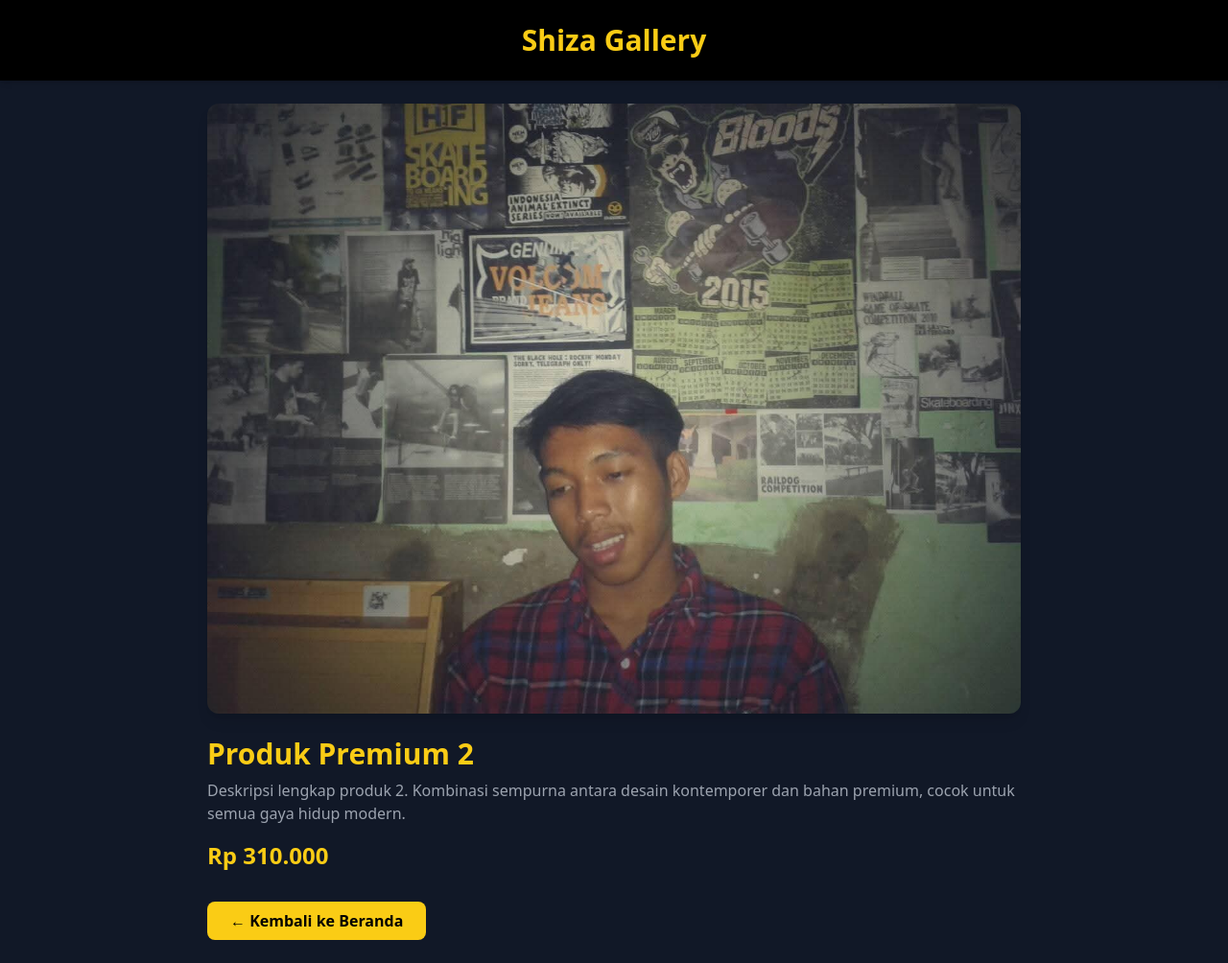
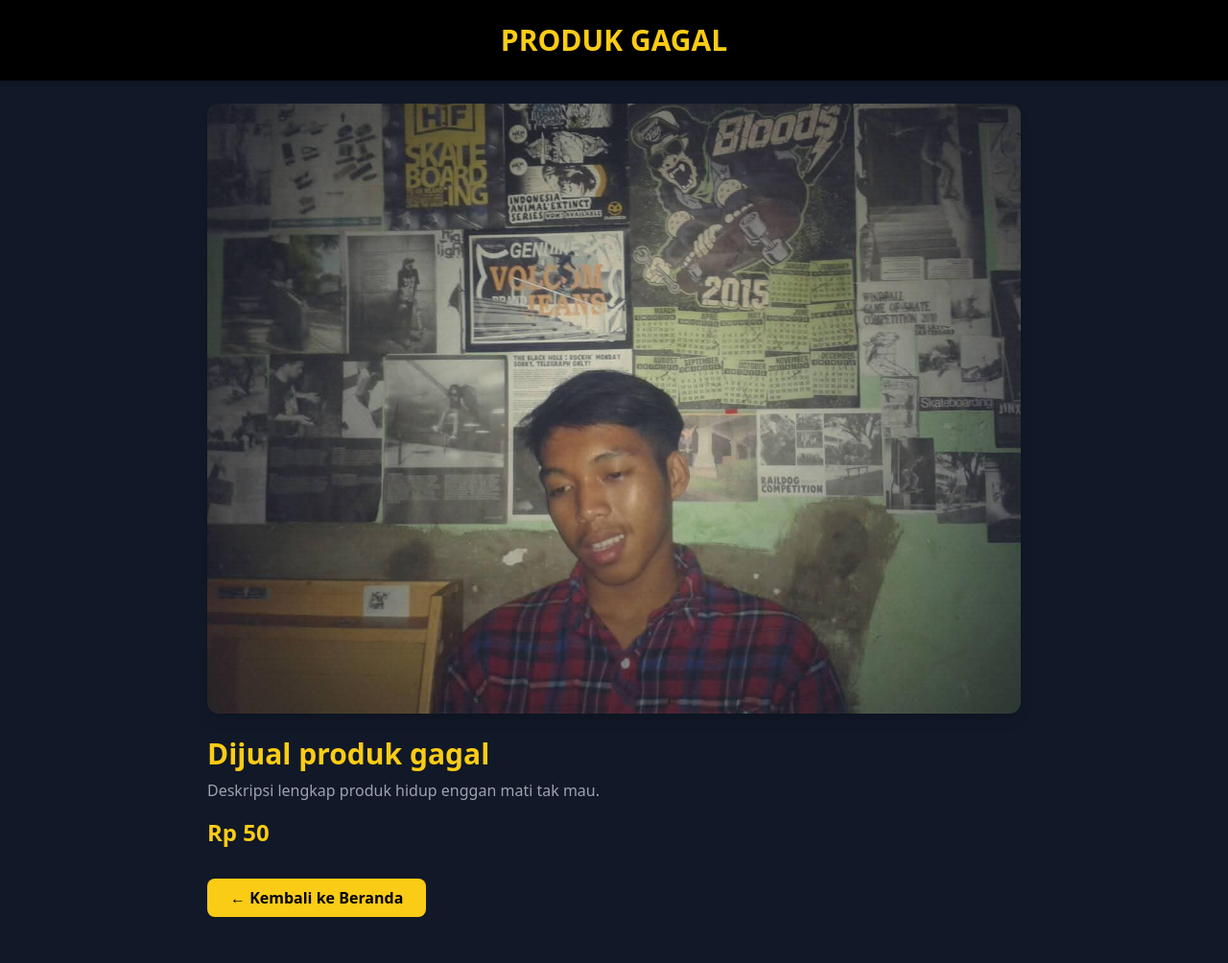
Before and after one commit to megaarcv/shiza, a plain HTML site: page produk2.html in a window 1280 px wide. Shown: the whole page at 96% size. After the commit the page ends 980 px from the top, so only its background shows below. Drawn offline with nearby package versions, Linux system fonts and the light colour scheme.

Commit message:
Update produk2.html

```diff
--- a/produk2.html
+++ b/produk2.html
@@ -8,14 +8,14 @@
 </head>
 <body class="bg-gray-900 text-white font-sans">
   <header class="bg-black py-6 text-center shadow-md">
-    <h1 class="text-3xl font-bold text-yellow-400">Shiza Gallery</h1>
+    <h1 class="text-3xl font-bold text-yellow-400">PRODUK GAGAL</h1>
   </header>
 
   <main class="max-w-4xl mx-auto p-6">
     <img src="images/produk2.jpg" alt="Produk 2" class="rounded-xl shadow-lg w-full">
-    <h2 class="mt-6 text-3xl text-yellow-400 font-bold">Produk Premium 2</h2>
-    <p class="text-gray-400 mt-2">Deskripsi lengkap produk 2. Kombinasi sempurna antara desain kontemporer dan bahan premium, cocok untuk semua gaya hidup modern.</p>
-    <p class="text-yellow-400 text-2xl font-bold mt-4">Rp 310.000</p>
+    <h2 class="mt-6 text-3xl text-yellow-400 font-bold">Dijual produk gagal</h2>
+    <p class="text-gray-400 mt-2">Deskripsi lengkap produk hidup enggan mati tak mau.</p>
+    <p class="text-yellow-400 text-2xl font-bold mt-4">Rp 50</p>
     <a href="index.html" class="inline-block mt-8 bg-yellow-400 text-black px-6 py-2 rounded-lg font-semibold hover:bg-yellow-300 transition">← Kembali ke Beranda</a>
   </main>
 </body>
```
